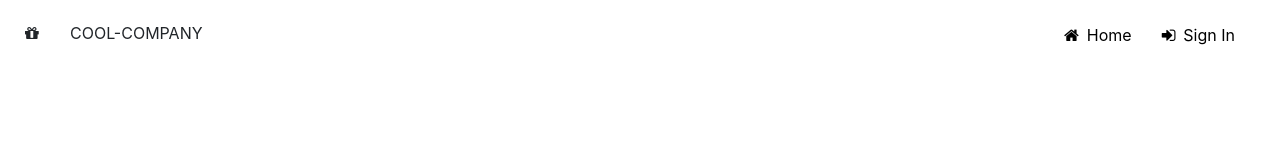
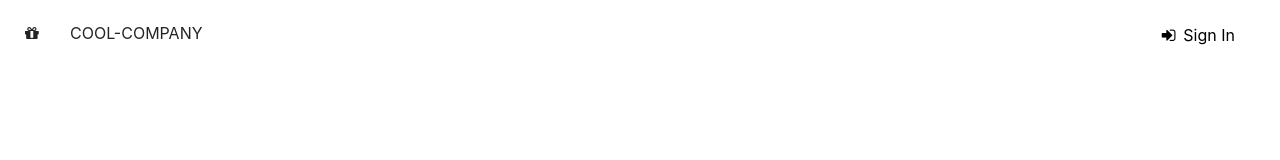
Before and after one commit to KaptenAlex/gruppuppgift_frontend, a React (Create React App) app: page /login in a window 1280 px wide. Shown: the top 160 px of the page. Built offline with nearby package versions, Linux system fonts and the light colour scheme.

Commit message:
Fixed bug on header

```diff
--- a/src/App.js
+++ b/src/App.js
@@ -1,19 +1,25 @@
-import React, { useEffect } from 'react';
+import React, { useEffect, useState } from 'react';
 import { Switch, Route } from 'react-router-dom';
 import Header from './components/header/Header';
 import CustomerList from './pages/CustomerList';
 import Login from './pages/Login';
 import ProtectedRoute from './components/ProtectedRoute';
 import Signup from './pages/Signup';
+import UserConText from './contexts/userContext';
+import UserContext from './contexts/userContext';
 
 function App() {
-  const isAuthenticated = localStorage.getItem('token');
-  useEffect(() => {}, [isAuthenticated]);
+  const [token, setToken] = useState(null);
+
   return (
     <div className="App">
-      <Header isAuthenticated={isAuthenticated} />
+      <UserContext.Provider value={{ token, setToken }}>
+        <Header />
         <Switch>
-        <ProtectedRoute path="/home" component={CustomerList}></ProtectedRoute>
+          <ProtectedRoute
+            path="/home"
+            component={CustomerList}
+          ></ProtectedRoute>
           <ProtectedRoute
             exact
             path="/"
@@ -22,6 +28,7 @@ function App() {
           <Route path="/login" component={Login}></Route>
           <Route path="/signup" component={Signup}></Route>
         </Switch>
+      </UserContext.Provider>
     </div>
   );
 }
--- a/src/components/header/Header.jsx
+++ b/src/components/header/Header.jsx
@@ -1,33 +1,41 @@
-import React from 'react';
+import React, { useContext } from 'react';
 import './header.style.scss';
 import { Link } from 'react-router-dom';
+import UserContext from '../../contexts/userContext';
 
-export default function Header({ isAuthenticated }) {
+export default function Header() {
+  const { token, setToken } = useContext(UserContext);
+  console.log(token, 'TOKEN');
   return (
     <div className="header">
       <div className="logo-container">
         <i className="fa fa-gift"></i>
         COOL-COMPANY
       </div>
+      {token ? (
         <div className="options">
           <Link className="option" to="/home">
             <i className="fa fa-home mr-2"></i>
             Home
           </Link>
-        {isAuthenticated ? (
           <div
             className="option"
-            onClick={() => localStorage.removeItem('token')}
+            onClick={() => {
+              localStorage.removeItem('token');
+              setToken(null);
+            }}
           >
             Sign Out
           </div>
+        </div>
       ) : (
+        <div className="options">
           <Link className="option" to="/login">
             <i className="fa fa-sign-in mr-2"></i>
             Sign In
           </Link>
+        </div>
       )}
-      </div>
     </div>
   );
 }
--- /dev/null
+++ b/src/contexts/userContext.js
@@ -0,0 +1,5 @@
+import React from 'react';
+
+const UserContext = React.createContext({});
+
+export default UserContext;
--- a/src/pages/Login.jsx
+++ b/src/pages/Login.jsx
@@ -1,10 +1,11 @@
-import React, { useEffect, useState } from 'react';
+import React, { useEffect, useState, useContext } from 'react';
 import Input from './../components/Input';
 import Title from './../components/Title';
 import Button from './../components/Button';
 import styled from 'styled-components';
 import { Link } from 'react-router-dom';
 import queryString from 'query-string';
+import UserContext from '../contexts/userContext';
 
 const StyledWindow = styled.div`
     width 30%;
@@ -25,6 +26,7 @@ export default function Login(props) {
   const [email, setEmail] = useState('');
   const [password, setPassword] = useState('');
   const [errorMsg, setErrorMsg] = useState(null);
+  const { setToken } = useContext(UserContext);
 
   function handleSubmit(event) {
     event.preventDefault();
@@ -42,7 +44,6 @@ export default function Login(props) {
         },
       }).then((res) => {
         if (res.status !== 200) {
-          console.log(res);
           console.log(
             'Looks like there was a problem. Status Code: ' + res.status
           );
@@ -50,8 +51,8 @@ export default function Login(props) {
           return;
         }
         res.json().then((data) => {
-          console.log(data);
           localStorage.setItem('token', data.token);
+          setToken(data.token);
           props.history.push('/home');
         });
       });
```
Lines whose indentation alone changed are shown as unchanged.
